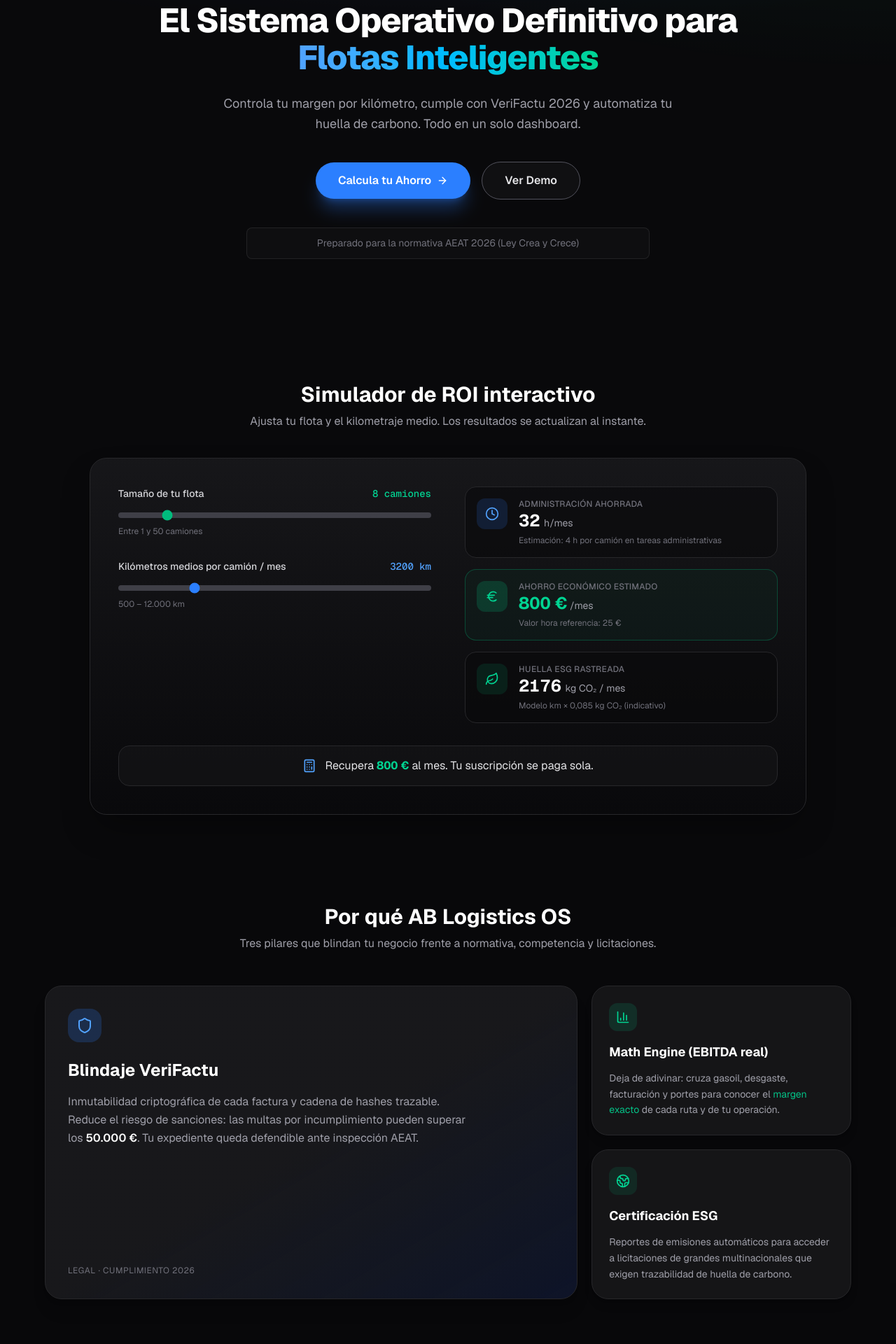
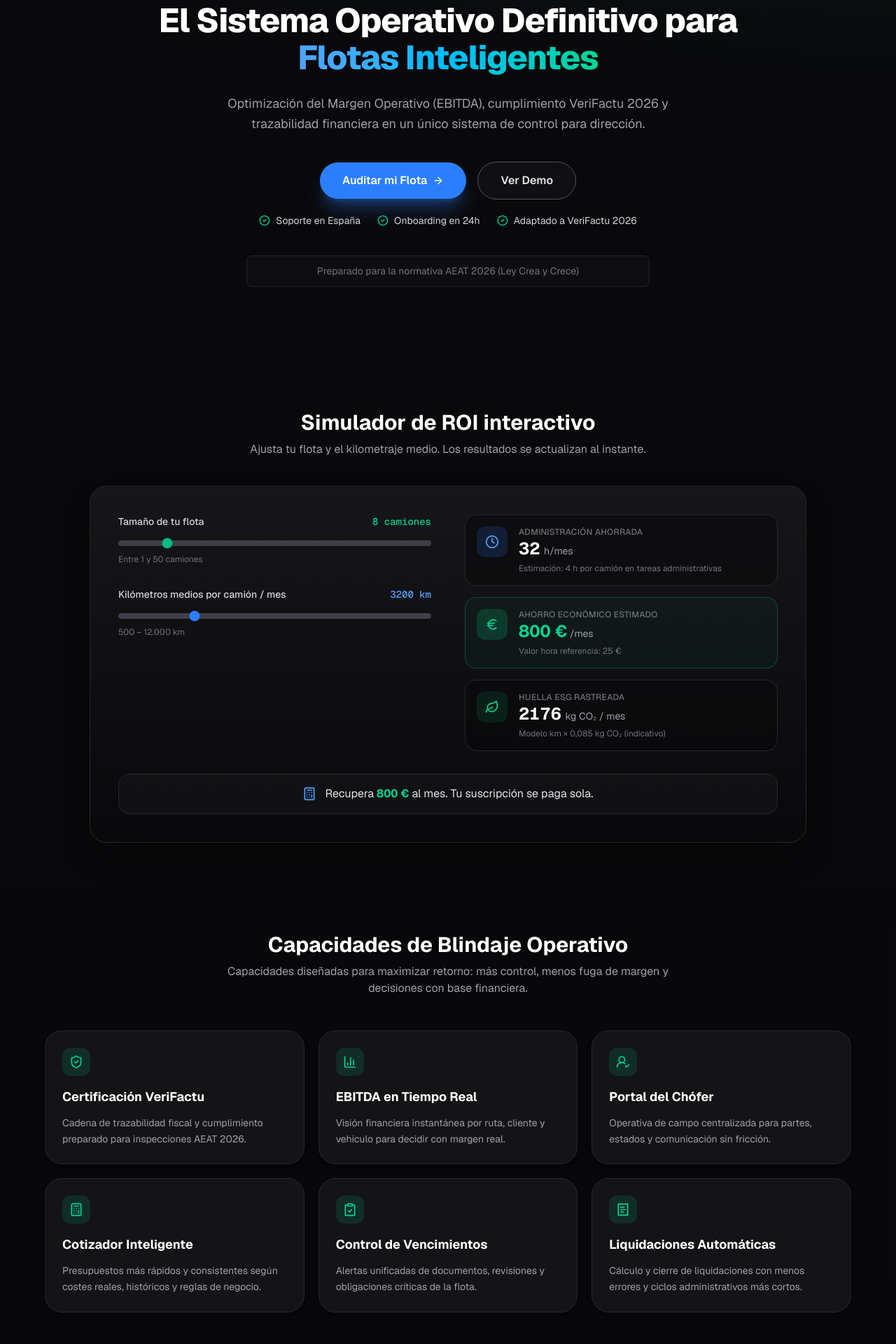
Before and after one commit to adrianbalsa/ab-software-erp, a Next.js app in the folder frontend/: page / in a window 1280 px wide. Shown: the part 200-2120 px from the top of the page at 70% size. Built offline with nearby package versions, Linux system fonts and the light colour scheme.

Commit message:
feat: integrar motor de pagos Stripe

```diff
--- a/frontend/src/components/landing/LandingFAQ.tsx
+++ b/frontend/src/components/landing/LandingFAQ.tsx
@@ -20,7 +20,7 @@
   },
   {
     q: "¿Puedo probar antes de comprometerme?",
-    a: "Sí. Puedes iniciar una prueba gratuita con acceso al dashboard y simuladores; sin tarjeta en el primer paso.",
+    a: "Sí. Puedes solicitar acceso al sistema para auditar tu operativa con dashboard y simuladores, sin fricción en el primer paso.",
   },
 ];
 
--- a/frontend/src/components/landing/LandingHeader.tsx
+++ b/frontend/src/components/landing/LandingHeader.tsx
@@ -48,7 +48,7 @@
             href="/login"
             className="rounded-full bg-gradient-to-r from-emerald-500 to-emerald-600 px-4 py-2 text-sm font-semibold text-zinc-950 shadow-lg shadow-emerald-500/25 hover:from-emerald-400 hover:to-emerald-500 transition-all"
           >
-            Prueba gratis
+            Solicitar Acceso al Sistema
           </Link>
           <button
             type="button"
--- a/frontend/src/components/landing/LandingHero.tsx
+++ b/frontend/src/components/landing/LandingHero.tsx
@@ -1,9 +1,11 @@
 "use client";
 
 import Link from "next/link";
-import { ArrowRight, Sparkles } from "lucide-react";
+import { ArrowRight, CheckCircle2, Sparkles } from "lucide-react";
 
 export function LandingHero() {
+  const trustSignals = ["Soporte en España", "Onboarding en 24h", "Adaptado a VeriFactu 2026"];
+
   return (
     <div className="relative overflow-hidden px-4 pt-16 pb-20 sm:pt-24 sm:pb-28">
       <div
@@ -25,15 +27,15 @@
           </span>
         </h1>
         <p className="mx-auto mt-6 max-w-2xl text-base leading-relaxed text-zinc-400 sm:text-lg">
-          Controla tu margen por kilómetro, cumple con VeriFactu 2026 y automatiza tu huella de carbono.
-          Todo en un solo dashboard.
+          Optimización del Margen Operativo (EBITDA), cumplimiento VeriFactu 2026 y trazabilidad financiera en un
+          único sistema de control para dirección.
         </p>
         <div className="mt-10 flex flex-col items-center justify-center gap-4 sm:flex-row">
           <a
             href="#roi-simulator"
             className="inline-flex w-full sm:w-auto items-center justify-center gap-2 rounded-full bg-blue-500 px-8 py-3.5 text-base font-semibold text-white shadow-xl shadow-blue-500/30 transition hover:bg-blue-400"
           >
-            Calcula tu Ahorro
+            Auditar mi Flota
             <ArrowRight className="h-4 w-4" />
           </a>
           <Link
@@ -43,6 +45,14 @@
             Ver Demo
           </Link>
         </div>
+        <ul className="mt-5 flex flex-wrap items-center justify-center gap-x-6 gap-y-2 text-xs text-zinc-300 sm:text-sm">
+          {trustSignals.map((signal) => (
+            <li key={signal} className="inline-flex items-center gap-2">
+              <CheckCircle2 className="h-4 w-4 shrink-0 text-emerald-400" />
+              <span>{signal}</span>
+            </li>
+          ))}
+        </ul>
         <p className="mt-10 text-xs sm:text-sm text-zinc-500 max-w-xl mx-auto leading-relaxed border border-zinc-800/80 rounded-lg px-4 py-2.5 bg-zinc-900/40">
           Preparado para la normativa AEAT 2026 (Ley Crea y Crece)
         </p>
--- a/frontend/src/components/landing/LandingMoats.tsx
+++ b/frontend/src/components/landing/LandingMoats.tsx
@@ -1,58 +1,70 @@
 "use client";
 
-import { BarChart3, Globe2, Shield } from "lucide-react";
+import { BarChart3, Calculator, ClipboardCheck, ReceiptText, ShieldCheck, UserRoundCheck } from "lucide-react";
 
 import { FadeInSection } from "./FadeInSection";
 
 export function LandingMoats() {
+  const capabilities = [
+    {
+      title: "Certificación VeriFactu",
+      description: "Cadena de trazabilidad fiscal y cumplimiento preparado para inspecciones AEAT 2026.",
+      icon: ShieldCheck,
+    },
+    {
+      title: "EBITDA en Tiempo Real",
+      description: "Visión financiera instantánea por ruta, cliente y vehículo para decidir con margen real.",
+      icon: BarChart3,
+    },
+    {
+      title: "Portal del Chófer",
+      description: "Operativa de campo centralizada para partes, estados y comunicación sin fricción.",
+      icon: UserRoundCheck,
+    },
+    {
+      title: "Cotizador Inteligente",
+      description: "Presupuestos más rápidos y consistentes según costes reales, históricos y reglas de negocio.",
+      icon: Calculator,
+    },
+    {
+      title: "Control de Vencimientos",
+      description: "Alertas unificadas de documentos, revisiones y obligaciones críticas de la flota.",
+      icon: ClipboardCheck,
+    },
+    {
+      title: "Liquidaciones Automáticas",
+      description: "Cálculo y cierre de liquidaciones con menos errores y ciclos administrativos más cortos.",
+      icon: ReceiptText,
+    },
+  ];
+
   return (
     <FadeInSection id="moats" className="scroll-mt-24 px-4 py-16 sm:px-6 bg-zinc-950/50">
       <div className="mx-auto max-w-6xl">
         <div className="text-center mb-12 max-w-2xl mx-auto">
-          <h2 className="text-2xl font-bold text-white sm:text-3xl">Por qué AB Logistics OS</h2>
+          <h2 className="text-2xl font-bold text-white sm:text-3xl">Capacidades de Blindaje Operativo</h2>
           <p className="mt-2 text-zinc-400 text-sm sm:text-base">
-            Tres pilares que blindan tu negocio frente a normativa, competencia y licitaciones.
+            Capacidades diseñadas para maximizar retorno: más control, menos fuga de margen y decisiones con base
+            financiera.
           </p>
         </div>
 
-        <div className="grid grid-cols-1 gap-4 lg:grid-cols-3 lg:grid-rows-2 lg:gap-5 min-h-[420px]">
-          <article className="lg:col-span-2 lg:row-span-2 rounded-3xl border border-zinc-800 bg-gradient-to-br from-zinc-900 via-zinc-900 to-blue-950/40 p-8 flex flex-col justify-between shadow-xl">
-            <div>
-              <div className="inline-flex h-12 w-12 items-center justify-center rounded-2xl bg-blue-500/20 text-blue-400 mb-6">
-                <Shield className="h-6 w-6" />
-              </div>
-              <h3 className="text-xl font-bold text-white sm:text-2xl">Blindaje VeriFactu</h3>
-              <p className="mt-4 text-zinc-400 leading-relaxed text-sm sm:text-base max-w-xl">
-                Inmutabilidad criptográfica de cada factura y cadena de hashes trazable. Reduce el riesgo de
-                sanciones: las multas por incumplimiento pueden superar los{" "}
-                <span className="text-white font-semibold">50.000 €</span>. Tu expediente queda defendible ante
-                inspección AEAT.
-              </p>
-            </div>
-            <p className="mt-8 text-xs text-zinc-500 uppercase tracking-wider">Legal · Cumplimiento 2026</p>
-          </article>
-
-          <article className="rounded-3xl border border-zinc-800 bg-zinc-900/80 p-6 lg:row-start-1 lg:col-start-3 shadow-lg">
-            <div className="inline-flex h-10 w-10 items-center justify-center rounded-xl bg-emerald-500/15 text-emerald-400 mb-4">
-              <BarChart3 className="h-5 w-5" />
-            </div>
-            <h3 className="text-lg font-bold text-white">Math Engine (EBITDA real)</h3>
-            <p className="mt-3 text-sm text-zinc-400 leading-relaxed">
-              Deja de adivinar: cruza gasoil, desgaste, facturación y portes para conocer el{" "}
-              <span className="text-emerald-400/90">margen exacto</span> de cada ruta y de tu operación.
-            </p>
-          </article>
-
-          <article className="rounded-3xl border border-zinc-800 bg-zinc-900/80 p-6 lg:row-start-2 lg:col-start-3 shadow-lg">
-            <div className="inline-flex h-10 w-10 items-center justify-center rounded-xl bg-emerald-600/15 text-emerald-400 mb-4">
-              <Globe2 className="h-5 w-5" />
-            </div>
-            <h3 className="text-lg font-bold text-white">Certificación ESG</h3>
-            <p className="mt-3 text-sm text-zinc-400 leading-relaxed">
-              Reportes de emisiones automáticos para acceder a licitaciones de grandes multinacionales que exigen
-              trazabilidad de huella de carbono.
-            </p>
-          </article>
+        <div className="grid grid-cols-1 gap-4 sm:grid-cols-2 lg:grid-cols-3 lg:gap-5">
+          {capabilities.map((capability) => {
+            const Icon = capability.icon;
+            return (
+              <article
+                key={capability.title}
+                className="rounded-3xl border border-zinc-800 bg-zinc-900/75 p-6 shadow-lg transition hover:border-zinc-700 hover:bg-zinc-900"
+              >
+                <div className="inline-flex h-10 w-10 items-center justify-center rounded-xl bg-emerald-500/15 text-emerald-400 mb-4">
+                  <Icon className="h-5 w-5" />
+                </div>
+                <h3 className="text-lg font-bold text-white">{capability.title}</h3>
+                <p className="mt-3 text-sm leading-relaxed text-zinc-400">{capability.description}</p>
+              </article>
+            );
+          })}
         </div>
       </div>
     </FadeInSection>
--- a/frontend/src/components/landing/LandingPricing.tsx
+++ b/frontend/src/components/landing/LandingPricing.tsx
@@ -1,42 +1,79 @@
 "use client";
 
-import Link from "next/link";
-import { Check } from "lucide-react";
-
+import { useState } from "react";
+import { Check, Minus, Loader2 } from "lucide-react";
 import { FadeInSection } from "./FadeInSection";
 
 const tiers = [
   {
     name: "Starter",
     price: "19",
-    desc: "Ideal para autónomos y pequeñas flotas.",
-    features: ["Hasta 5 vehículos", "VeriFactu full", "Cumplimiento AEAT 2026"],
+    // IMPORTANTE: Sustituye esto por tus ID reales de Stripe
+    stripePriceId: "prod_U4pglni2WtQtyr",
+    includes: [true, true, false, false, false, false],
     highlight: false,
   },
   {
     name: "Pro",
     price: "89",
-    desc: "Operación en crecimiento con control financiero real.",
-    features: ["Hasta 25 vehículos", "Math Engine activo", "Conciliación y reporting"],
+    stripePriceId: "prod_U543gvbm2didzP",
+    includes: [true, true, true, true, true, false],
     highlight: true,
   },
   {
     name: "Enterprise",
     price: "249",
-    desc: "Grandes flotas y licitaciones internacionales.",
-    features: ["Flota ilimitada", "Módulo ESG completo", "Exportación avanzada AEAT"],
+    stripePriceId: "prod_U544zbI5Vamosj",
+    includes: [true, true, true, true, true, true],
     highlight: false,
   },
 ];
 
+const comparedFeatures = [
+  "Certificación VeriFactu",
+  "EBITDA en Tiempo Real",
+  "Portal del Chófer",
+  "Cotizador Inteligente",
+  "Control de Vencimientos",
+  "Liquidaciones Automáticas",
+];
+
 export function LandingPricing() {
+  const [loadingTier, setLoadingTier] = useState<string | null>(null);
+
+  const handleSuscripcion = async (priceId: string) => {
+    setLoadingTier(priceId);
+    try {
+      // Llamada a tu backend en Railway
+      const response = await fetch(`${process.env.NEXT_PUBLIC_API_URL}/api/v1/stripe/crear-sesion-checkout`, {
+        method: "POST",
+        headers: { "Content-Type": "application/json" },
+        // En un futuro, el user_id lo sacarás del contexto de sesión de Supabase
+        body: JSON.stringify({ price_id: priceId, user_id: "USUARIO_PENDIENTE_DE_REGISTRO" }),
+      });
+
+      const data = await response.json();
+
+      if (data.url) {
+        window.location.href = data.url; // Redirige a Stripe
+      } else {
+        console.error("Error al crear sesión:", data);
+        alert("Hubo un problema al conectar con la pasarela segura.");
+      }
+    } catch (error) {
+      console.error("Error de red:", error);
+    } finally {
+      setLoadingTier(null);
+    }
+  };
+
   return (
     <FadeInSection id="pricing" className="scroll-mt-24 px-4 py-16 sm:px-6 bg-zinc-950/40">
       <div className="mx-auto max-w-6xl">
         <div className="text-center mb-12">
           <h2 className="text-2xl font-bold text-white sm:text-3xl">Precios claros</h2>
           <p className="mt-2 text-zinc-400 text-sm sm:text-base">
-            Tres planes. Sin sorpresas. Empieza cuando quieras.
+            Inversión mensual orientada a ROI operativo: cada euro debe volver en eficiencia y control de margen.
           </p>
         </div>
 
@@ -56,29 +93,42 @@
                 </span>
               )}
               <h3 className="text-lg font-bold text-white">{tier.name}</h3>
-              <p className="mt-2 text-sm text-zinc-500">{tier.desc}</p>
               <div className="mt-6 flex items-baseline gap-1">
                 <span className="text-4xl font-extrabold text-white">{tier.price}€</span>
                 <span className="text-zinc-500">/mes</span>
               </div>
-              <ul className="mt-8 flex-1 space-y-3 text-sm text-zinc-300">
-                {tier.features.map((f) => (
-                  <li key={f} className="flex items-start gap-2">
-                    <Check className="h-4 w-4 shrink-0 text-emerald-500 mt-0.5" />
-                    {f}
+              <ul className="mt-8 flex-1 divide-y divide-zinc-800/80 rounded-2xl border border-zinc-800/80 bg-zinc-950/40 text-sm">
+                {comparedFeatures.map((feature, index) => (
+                  <li key={feature} className="flex items-center justify-between gap-2 px-3 py-2.5 text-zinc-300">
+                    <span>{feature}</span>
+                    {tier.includes[index] ? (
+                      <Check className="h-4 w-4 shrink-0 text-emerald-400" />
+                    ) : (
+                      <Minus className="h-4 w-4 shrink-0 text-zinc-600" />
+                    )}
                   </li>
                 ))}
               </ul>
-              <Link
-                href="/login"
-                className={`mt-8 block w-full rounded-full py-3 text-center text-sm font-semibold transition ${
+
+              {/* AQUÍ ESTÁ LA MAGIA: El botón que llama a Stripe */}
+              <button
+                onClick={() => handleSuscripcion(tier.stripePriceId)}
+                disabled={loadingTier === tier.stripePriceId}
+                className={`mt-8 flex w-full items-center justify-center gap-2 rounded-full py-3 text-sm font-semibold transition ${
                   tier.highlight
-                    ? "bg-emerald-500 text-zinc-950 hover:bg-emerald-400"
-                    : "border border-zinc-600 text-zinc-200 hover:bg-zinc-800"
+                    ? "bg-emerald-500 text-zinc-950 hover:bg-emerald-400 disabled:bg-emerald-500/50"
+                    : "border border-zinc-600 text-zinc-200 hover:bg-zinc-800 disabled:opacity-50"
                 }`}
               >
-                Empezar prueba gratuita
-              </Link>
+                {loadingTier === tier.stripePriceId ? (
+                  <>
+                    <Loader2 className="h-4 w-4 animate-spin" />
+                    Conectando...
+                  </>
+                ) : (
+                  "Solicitar Acceso al Sistema"
+                )}
+              </button>
             </div>
           ))}
         </div>
```
Also changed, not shown: 2 other files (tests, documents, lock files or other folders).
